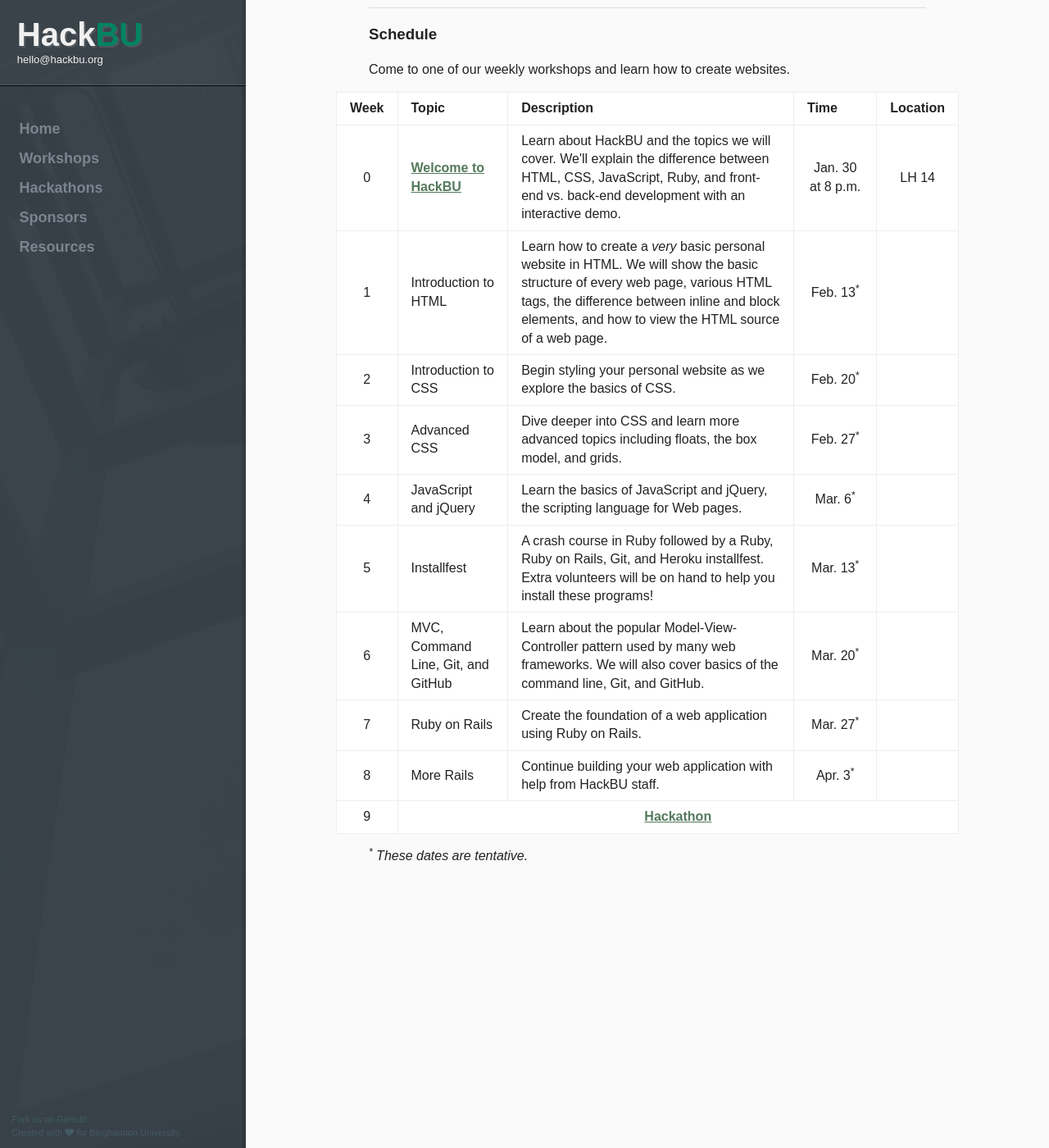
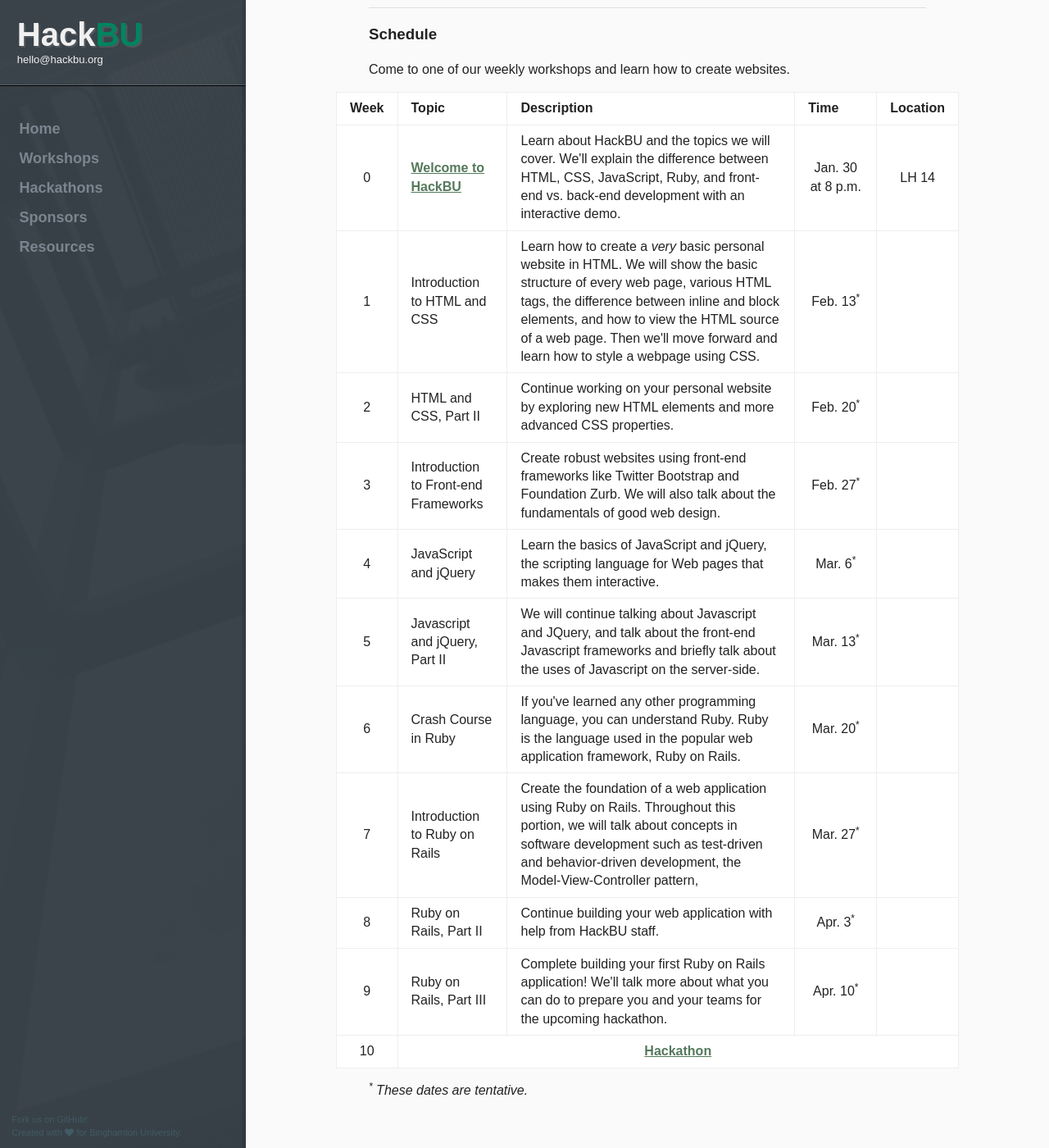
Before and after one commit to hackbinghamton/hackbinghamton.github.io, a Jekyll site: the page built from workshops/index.html, in a window 1280 px wide and 1400 px high, scrolled down 543 px. Shown: the whole window at 82% size. Built offline with Jekyll 4.4.1, drawn with Linux system fonts in a browser that asks for light colours; nearby versions of some CDN libraries; Markdown is read by kramdown in place of the engine named in the settings; some of the changed text lies outside the part shown.

Commit message:
updated calendar for workshops

```diff
--- a/workshops/index.html
+++ b/workshops/index.html
@@ -49,62 +49,69 @@
 			</tr>
 			<tr>
 				<td class="table-center">1</td>
-				<td>Introduction to HTML</td>
-				<td>Learn how to create a <em>very</em> basic personal website in HTML. We will show the basic structure of every web page, various HTML tags, the difference between inline and block elements, and how to view the HTML source of a web page.</td>
+				<td>Introduction to HTML and CSS</td>
+				<td>Learn how to create a <em>very</em> basic personal website in HTML. We will show the basic structure of every web page, various HTML tags, the difference between inline and block elements, and how to view the HTML source of a web page. Then we'll move forward and learn how to style a webpage using CSS.</td>
 				<td class="table-center">Feb. 13<sup>*</sup></td>
 				<td></td>
 			</tr>
 			<tr>
 				<td class="table-center">2</td>
-				<td>Introduction to CSS</td>
-				<td>Begin styling your personal website as we explore the basics of CSS.</td>
+				<td>HTML and CSS, Part II</td>
+				<td>Continue working on your personal website by exploring new HTML elements and more advanced CSS properties.</td>
 				<td class="table-center">Feb. 20<sup>*</sup></td>
 				<td></td>
 			</tr>
 			<tr>
 				<td class="table-center">3</td>
-				<td>Advanced CSS</td>
-				<td>Dive deeper into CSS and learn more advanced topics including floats, the box model, and grids.</td>
+				<td>Introduction to Front-end Frameworks</td>
+				<td>Create robust websites using front-end frameworks like Twitter Bootstrap and Foundation Zurb. We will also talk about the fundamentals of good web design.</td>
 				<td class="table-center">Feb. 27<sup>*</sup></td>
 				<td></td>
 			</tr>
 			<tr>
 				<td class="table-center">4</td>
 				<td>JavaScript and jQuery</td>
-				<td>Learn the basics of JavaScript and jQuery, the scripting language for Web pages.</td>
+				<td>Learn the basics of JavaScript and jQuery, the scripting language for Web pages that makes them interactive.</td>
 				<td class="table-center">Mar. 6<sup>*</sup></td>
 				<td></td>
 			</tr>
 			<tr>
 				<td class="table-center">5</td>
-				<td>Installfest</td>
-				<td>A crash course in Ruby followed by a Ruby, Ruby on Rails, Git, and Heroku installfest. Extra volunteers will be on hand to help you install these programs!</td>
+				<td>Javascript and jQuery, Part II</td>
+				<td>We will continue talking about Javascript and JQuery, and talk about the front-end Javascript frameworks and briefly talk about the uses of Javascript on the server-side.</td>
 				<td class="table-center">Mar. 13<sup>*</sup></td>
 				<td></td>
 			</tr>
 			<tr>
 				<td class="table-center">6</td>
-				<td>MVC, Command Line, Git, and GitHub</td>
-				<td>Learn about the popular Model-View-Controller pattern used by many web frameworks. We will also cover basics of the command line, Git, and GitHub.</td>
+				<td>Crash Course in Ruby</td>
+				<td>If you've learned any other programming language, you can understand Ruby. Ruby is the language used in the popular web application framework, Ruby on Rails.</td>
 				<td class="table-center">Mar. 20<sup>*</sup></td>
 				<td></td>
 			</tr>
 			<tr>
 				<td class="table-center">7</td>
-				<td>Ruby on Rails</td>
-				<td>Create the foundation of a web application using Ruby on Rails.</td>
+				<td>Introduction to Ruby on Rails</td>
+				<td>Create the foundation of a web application using Ruby on Rails. Throughout this portion, we will talk about concepts in software development such as test-driven and behavior-driven development, the Model-View-Controller pattern, </td>
 				<td class="table-center">Mar. 27<sup>*</sup></td>
 				<td></td>
 			</tr>
 			<tr>
 				<td class="table-center">8</td>
-				<td>More Rails</td>
+				<td>Ruby on Rails, Part II</td>
 				<td>Continue building your web application with help from HackBU staff.</td>
 				<td class="table-center">Apr. 3<sup>*</sup></td>
 				<td></td>
 			</tr>
 			<tr>
 				<td class="table-center">9</td>
+				<td>Ruby on Rails, Part III</td>
+				<td>Complete building your first Ruby on Rails application! We'll talk more about what you can do to prepare you and your teams for the upcoming hackathon.</td>
+				<td class="table-center">Apr. 10<sup>*</sup></td>
+				<td></td>
+			</tr>
+			<tr>
+				<td class="table-center">10</td>
 				<td colspan="4"><a href="/hackathons/" title="Learn more about the HackBU Hackathon">Hackathon</a></td>
 			</tr>
 		</tbody>
```
Also changed, not shown: other parts of workshops/index.html (+1 -1 lines).
